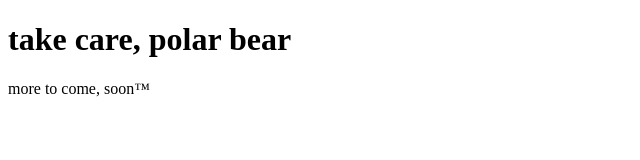
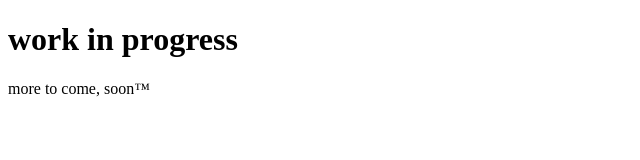
Before and after one commit to dnnyw/dnnyw.github.io, a plain HTML site: page index.html in a window 1280 px wide. Shown: the whole page, without its empty margins (0-640 px from the left). Drawn offline with Linux system fonts and the light colour scheme.

Commit message:
slight change

```diff
--- a/index.html
+++ b/index.html
@@ -7,7 +7,7 @@
     </head>
     <body>
         <h1>
-            take care, polar bear
+            work in progress
         </h1>
         <p>
             more to come, soon™
```
